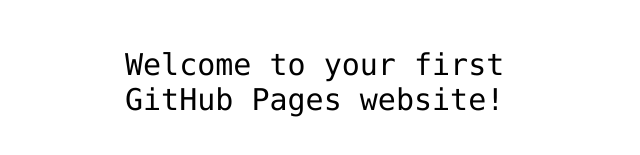
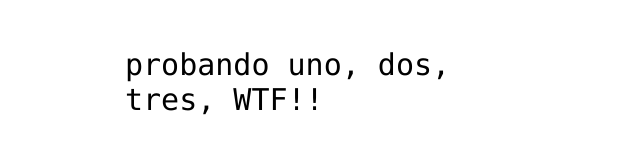
Before and after one commit to ainex00/ainex00.github.io, a plain HTML site: page index.html in a window 1280 px wide. Shown: the part 341-496 px from the top of the page, without its empty margins (315-955 px from the left). Drawn offline with Linux system fonts and the light colour scheme.

Commit message:
primer cambio

```diff
--- a/index.html
+++ b/index.html
@@ -12,7 +12,7 @@
 <img src="https://octodex.github.com/images/daftpunktocat-thomas.gif" id="octocat" alt="octocat-gif" />
 
 <!-- Change this code here by copy and pasting your template on line 15 -->
-<p>Welcome to your first GitHub Pages website!</p>
+<p> probando uno, dos, tres,  WTF!! </p>
 
 </body>
 </html>
```
